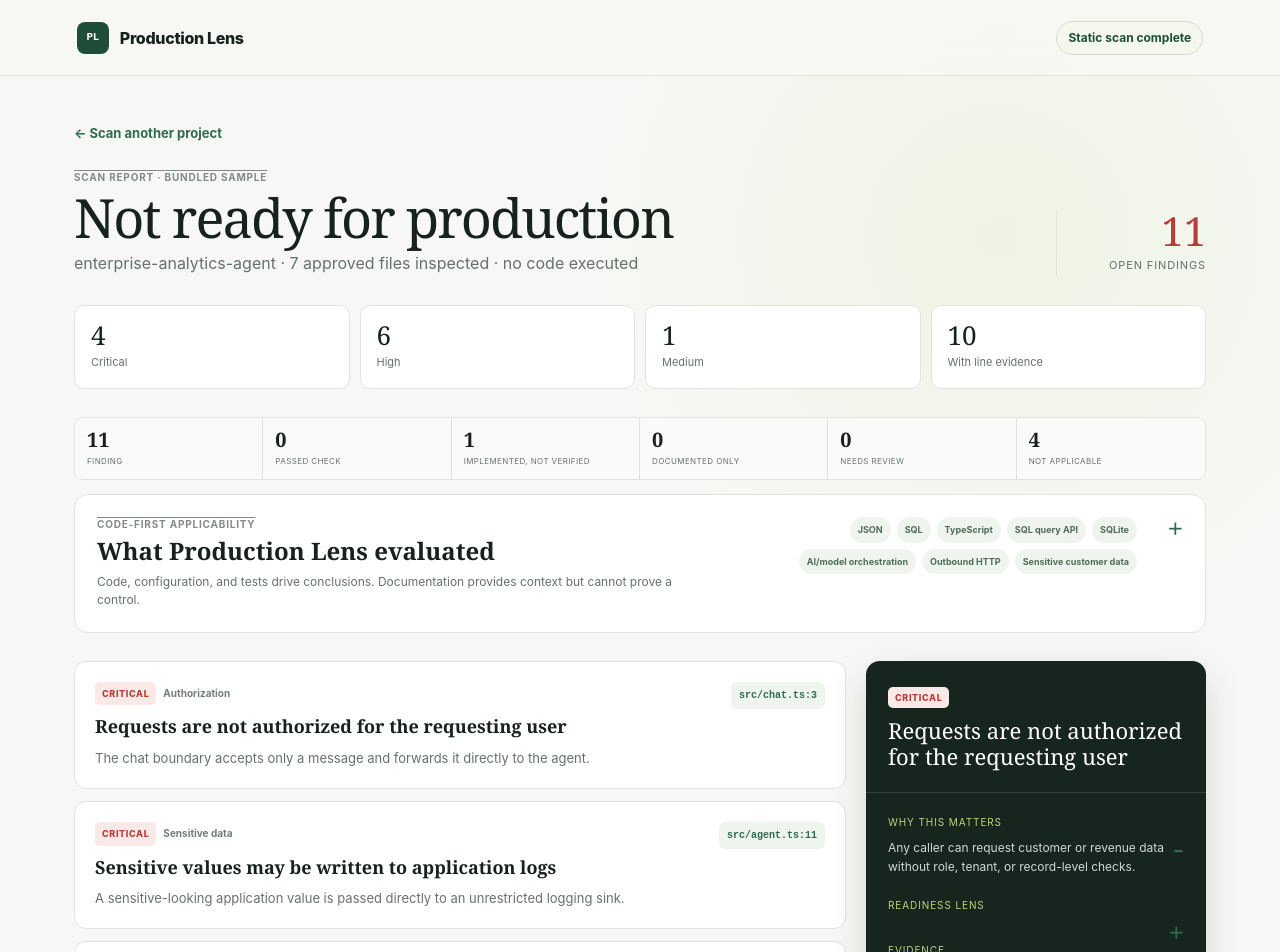
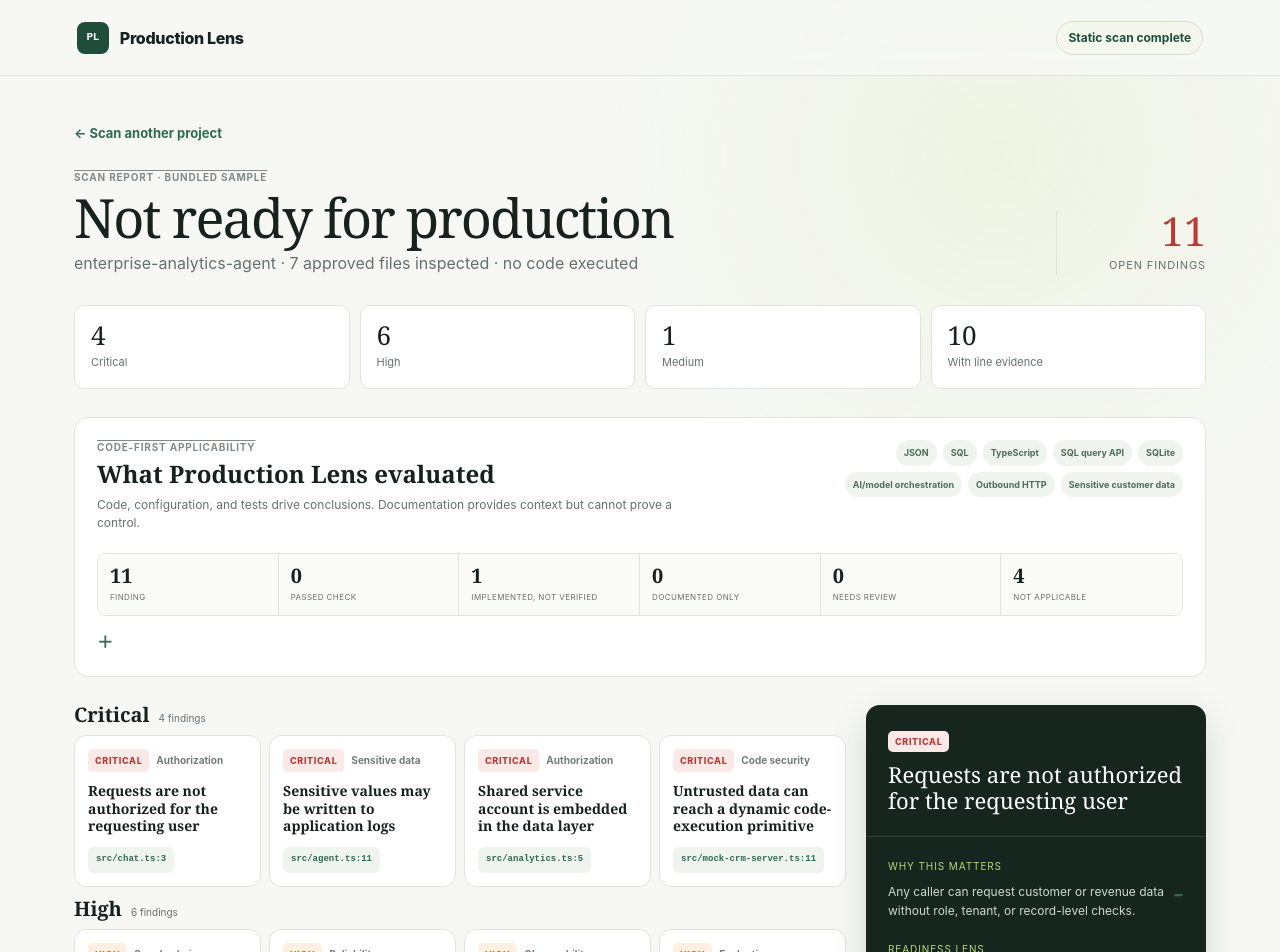
Before and after one commit to mkarunaker/production-lens, a Next.js app: page /results in a window 1280 px wide. Shown: the top 952 px of the page. Built offline with nearby package versions, Linux system fonts and the light colour scheme.

Commit message:
ux: group findings by severity

```diff
--- a/app/globals.css
+++ b/app/globals.css
@@ -153,7 +153,8 @@ button { font: inherit; }
 .applicability-panel > summary::-webkit-details-marker, .detail-section > summary::-webkit-details-marker { display: none; }
 .applicability-panel > summary::after, .detail-section > summary::after { content: "＋"; float: right; color: var(--green); font-weight: 800; }
 .applicability-panel[open] > summary::after, .detail-section[open] > summary::after { content: "−"; }
-.applicability-heading { display: flex; justify-content: space-between; gap: 26px; align-items: start; }
+.applicability-heading { display: grid; grid-template-columns: 1fr auto; gap: 14px 26px; align-items: start; }
+.applicability-heading .state-summary { grid-column: 1 / -1; margin: 6px 0 0; }
 .applicability-heading h2 { margin: 4px 0 7px; font: 600 24px/1.2 Georgia, serif; }
 .applicability-heading p { max-width: 620px; margin: 0; color: var(--muted); font-size: 12px; line-height: 1.55; }
 .inventory-chips { max-width: 390px; display: flex; justify-content: flex-end; flex-wrap: wrap; gap: 6px; }
@@ -181,7 +182,15 @@ button { font: inherit; }
 .assessment-not_applicable { border-left-color: #b7bfba; }
 .findings-layout { display: grid; grid-template-columns: minmax(0, 1fr) 340px; gap: 20px; align-items: start; }
 .findings-list { display: grid; gap: 12px; }
+.severity-group { display: grid; gap: 9px; }
+.severity-heading { display: flex; align-items: baseline; gap: 9px; }
+.severity-heading h2 { margin: 0; font: 600 20px/1 Georgia, serif; text-transform: capitalize; }
+.severity-heading span { color: var(--muted); font-size: 10px; }
+.severity-grid { display: grid; grid-template-columns: repeat(4, minmax(0, 1fr)); gap: 8px; }
 .finding-card { display: block; padding: 20px; background: white; border: 1px solid var(--line); border-radius: 12px; transition: border .2s, transform .2s; }
+.severity-grid .finding-card { min-height: 142px; padding: 13px; }
+.severity-grid .finding-card h2 { margin-top: 9px; font-size: 14px; }
+.severity-grid .evidence-chip { display: inline-block; margin-top: 12px; font-size: 9px; }
 .finding-card:hover { border-color: #aebcb2; transform: translateY(-1px); }
 .finding-top { display: flex; justify-content: space-between; gap: 16px; align-items: start; }
 .finding-card h2 { margin: 0; font: 600 18px/1.25 Georgia, serif; }
@@ -304,6 +313,7 @@ button { font: inherit; }
   .risk-score { display: none; }
   .finding-top { display: block; }
   .assessment-grid { grid-template-columns: 1fr; }
+  .severity-grid { grid-template-columns: repeat(2, minmax(0, 1fr)); }
   .evidence-chip { display: inline-block; margin-top: 12px; }
   .proposal-summary, .success-banner { display: block; }
   .principles-heading, .principle-title { align-items: start; }
--- a/app/results/page.tsx
+++ b/app/results/page.tsx
@@ -77,6 +77,10 @@ function Results({
     ...result.inventory.dataStores,
     ...result.inventory.capabilities,
   ];
+  const severityGroups = (["critical", "high", "medium"] as const).map((severity) => ({
+    severity,
+    findings: result.findings.filter((finding) => finding.severity === severity),
+  })).filter((group) => group.findings.length > 0);
 
   return (
     <main>
@@ -111,11 +115,6 @@ function Results({
           <div className="summary-box"><strong>{counts.medium}</strong><span>Medium</span></div>
           <div className="summary-box"><strong>{result.findings.filter((finding) => finding.evidence).length}</strong><span>With line evidence</span></div>
         </div>
-        <div className="state-summary state-summary-visible" aria-label="Evaluation state counts">
-          {(Object.keys(stateLabels) as (keyof typeof stateLabels)[]).map((state) => (
-            <div key={state}><strong>{stateCounts[state]}</strong><span>{stateLabels[state]}</span></div>
-          ))}
-        </div>
         <details className="applicability-panel">
           <summary className="applicability-heading" id="applicability-title">
             <div>
@@ -127,6 +126,11 @@ function Results({
               {inventoryItems.length
                 ? inventoryItems.map((item) => <span key={item}>{item}</span>)
                 : <span>No supported technology detected</span>}
+            </div>
+            <div className="state-summary state-summary-visible" aria-label="Evaluation state counts">
+              {(Object.keys(stateLabels) as (keyof typeof stateLabels)[]).map((state) => (
+                <div key={state}><strong>{stateCounts[state]}</strong><span>{stateLabels[state]}</span></div>
+              ))}
             </div>
           </summary>
           <div className="assessment-grid">
@@ -144,21 +148,16 @@ function Results({
         </details>
         <div className="findings-layout">
           <section className="findings-list" aria-label="Findings">
-            {result.findings.map((finding) => (
-              <Link className="finding-card" href={`/results?${queryPrefix}finding=${finding.id}`} key={finding.id}>
-                <div className="finding-top">
-                  <div>
-                    <div className="badges">
-                      <span className={`badge badge-${finding.severity}`}>{finding.severity}</span>
-                      <span className="category">{finding.category}</span>
-                    </div>
-                    <h2>{finding.title}</h2>
-                    <p>{finding.explanation}</p>
-                  </div>
+            {severityGroups.map((group) => <section className="severity-group" key={group.severity}>
+              <div className="severity-heading"><h2>{group.severity}</h2><span>{group.findings.length} {group.findings.length === 1 ? "finding" : "findings"}</span></div>
+              <div className="severity-grid">{group.findings.map((finding) => (
+                <Link className="finding-card" href={`/results?${queryPrefix}finding=${finding.id}`} key={finding.id}>
+                  <div className="badges"><span className={`badge badge-${finding.severity}`}>{finding.severity}</span><span className="category">{finding.category}</span></div>
+                  <h2>{finding.title}</h2>
                   {finding.evidence && <span className="evidence-chip">{finding.evidence.path}:{finding.evidence.line}</span>}
-                </div>
-              </Link>
-            ))}
+                </Link>
+              ))}</div>
+            </section>)}
           </section>
           <aside className="detail-panel" aria-label="Selected finding details">
             <div className="detail-header">
```
